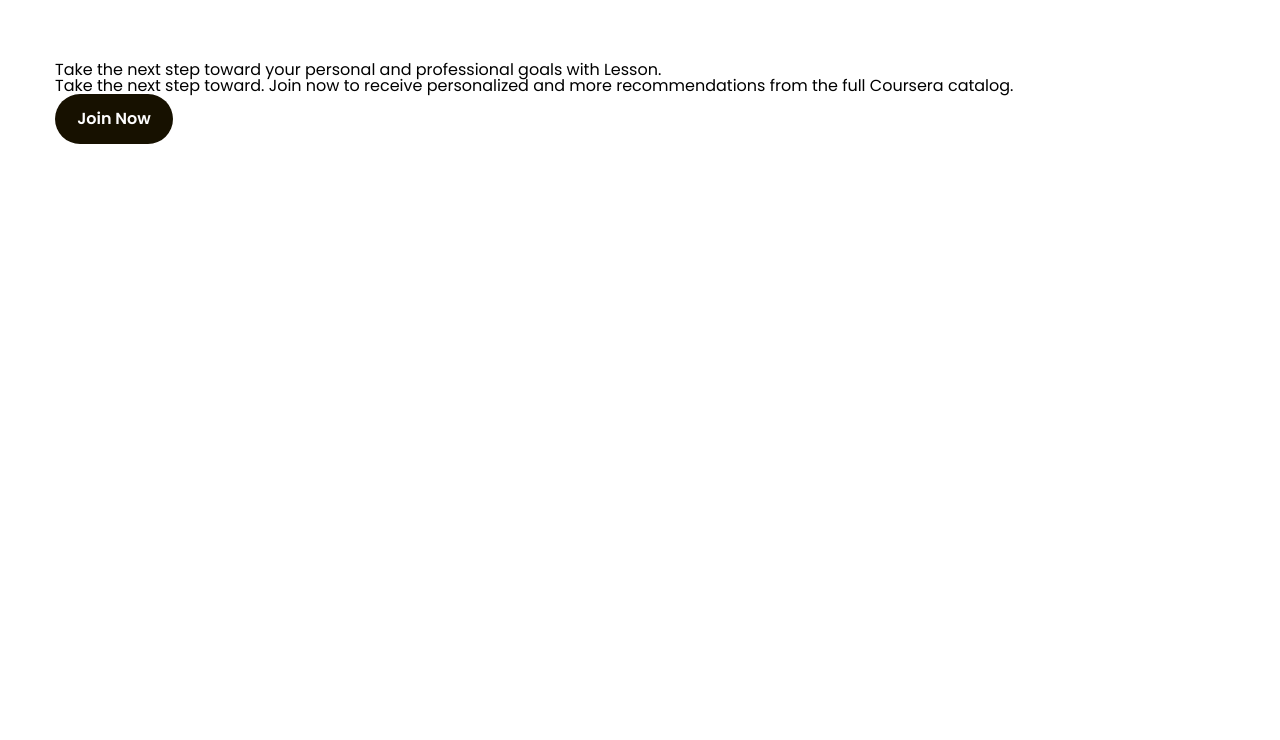
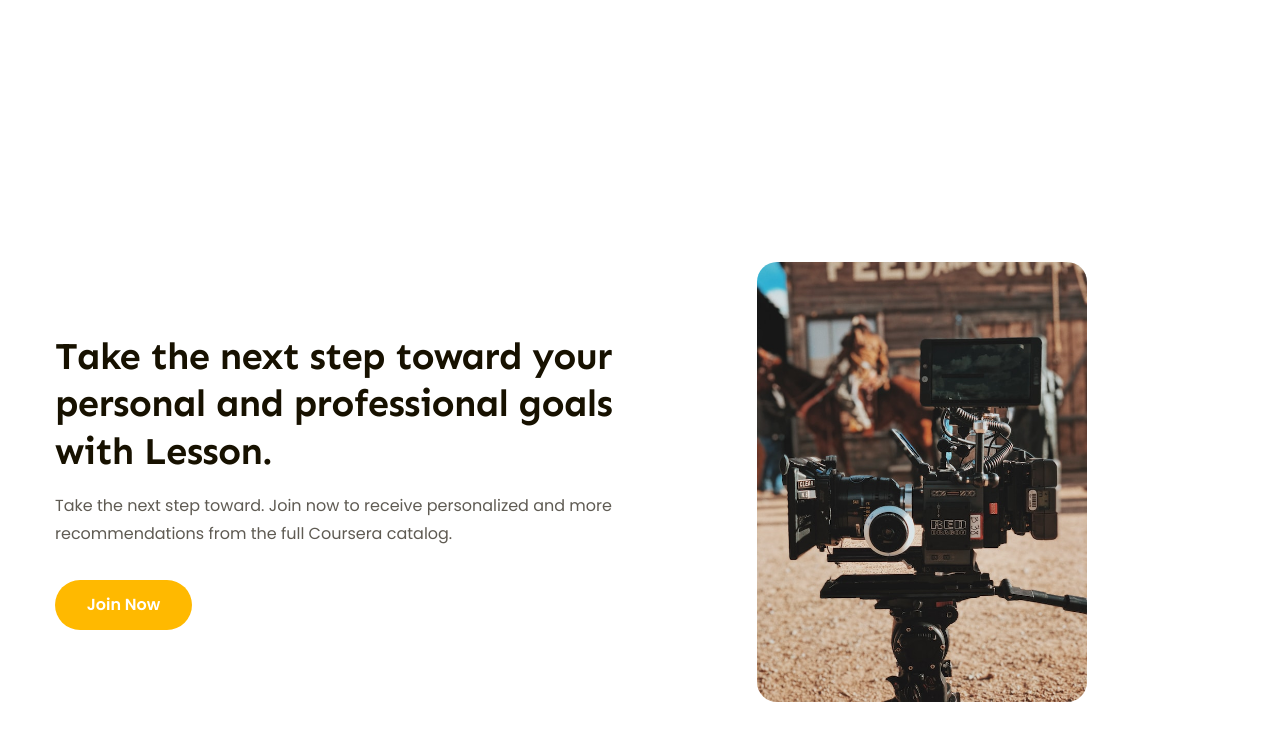
Before and after one commit to DuyChinh/Project-02-test, a plain HTML site: page index.html in a window 1280 px wide. Shown: the part 2885-3625 px from the top of the page. Drawn offline with Linux system fonts and the light colour scheme.

Commit message:
add cta part

```diff
--- a/assets/css/styles.css
+++ b/assets/css/styles.css
@@ -538,3 +538,53 @@ a {
     background-color: var(--primary-color);
     min-width: 137px;
 }
+
+/* =================== CTA ================== */
+
+.cta {
+    margin-top: 135px;
+    padding: 65px 0;
+}
+
+.cta-body {
+    display: flex;
+}
+
+.cta .info {
+    width: 60%;
+    padding: 71px 0;
+}
+
+.cta .info .heading {
+    width: 570px;
+    font-family: var(--font-heading);
+    font-weight: 700;
+    font-size: 3.8rem;
+    line-height: 1.26;
+    letter-spacing: -0.02em;
+    color: #171100;
+}
+
+.cta .info .desc {
+    margin-top: 16px;
+    font-weight: 400;
+    font-size: 1.6rem;
+    line-height: 1.75;
+    color: #5f5b53;
+}
+
+.cta .btn-cta {
+    margin-top: 32px;
+    min-width: 137px;
+    background-color: var(--primary-color);
+}
+
+.cta .img-block {
+    width: 40%;
+}
+
+.cta .img-block .img-cta {
+    height: 440px;
+    border-radius: 20px;
+    object-fit: cover;
+}
--- a/index.html
+++ b/index.html
@@ -34,7 +34,7 @@
                                     <a href="#courses">Courses</a>
                                 </li>
                                 <li>
-                                    <a href="#!">Pricing</a>
+                                    <a href="#pricing">Pricing</a>
                                 </li>
                                 <li>
                                     <a href="#!">Reviews</a>
@@ -264,7 +264,7 @@
                 </div>
             </div>
             <!-- Feedback -->
-            <div class="feedback">
+            <div class="feedback" id="pricing">
                 <div class="main-content">
                     <div class="feedback-list">
                         <!-- Feedback 1 -->
@@ -345,7 +345,10 @@
                         <div class="info">
                             <h2 class="heading">Take the next step toward your personal and professional goals with Lesson.</h2>
                             <p class="desc">Take the next step toward. Join now to receive personalized  and more recommendations from the full Coursera catalog.</p>
-                            <a href="#!" class="btn">Join Now</a>
+                            <a href="#!" class="btn btn-cta">Join Now</a>
+                        </div>
+                        <div class="img-block">
+                            <img src="./assets/img/feature-3.jpg" alt="" class="img-cta">
                         </div>
                     </div>
                 </div>
```
